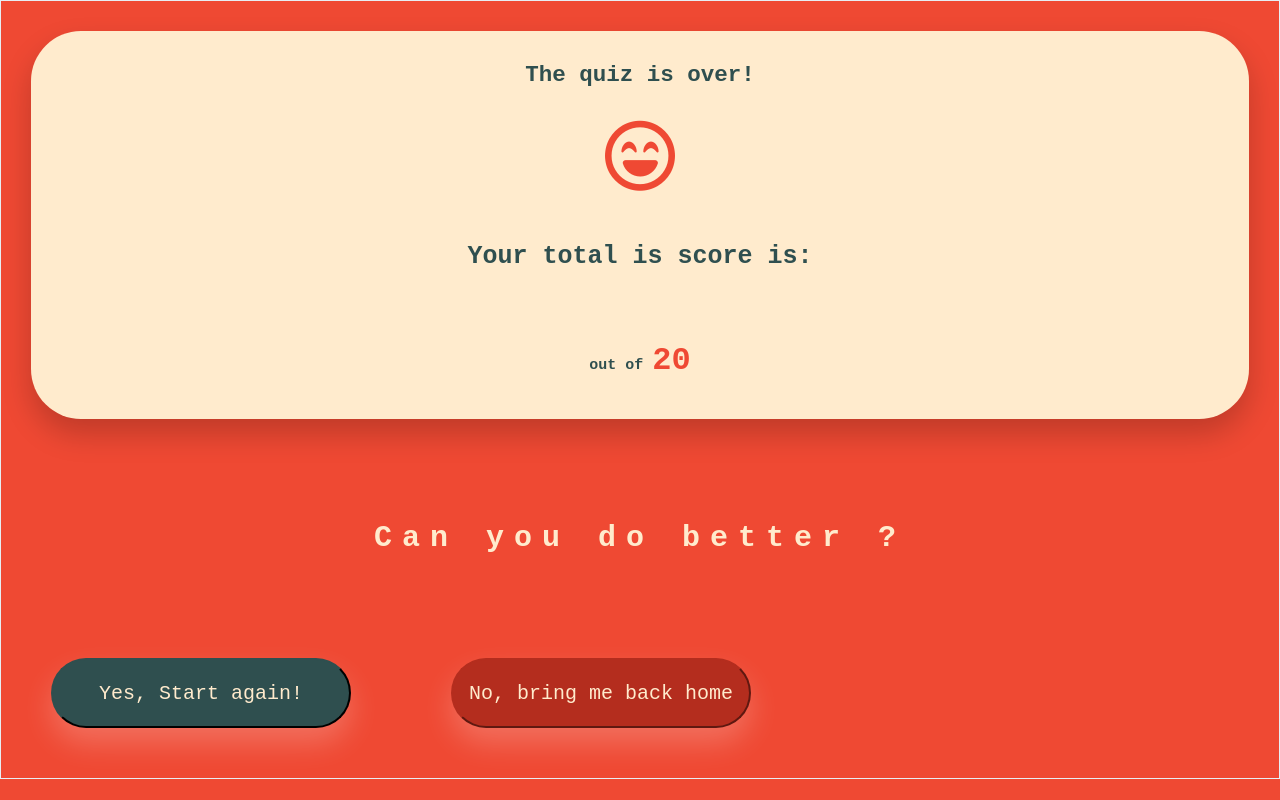
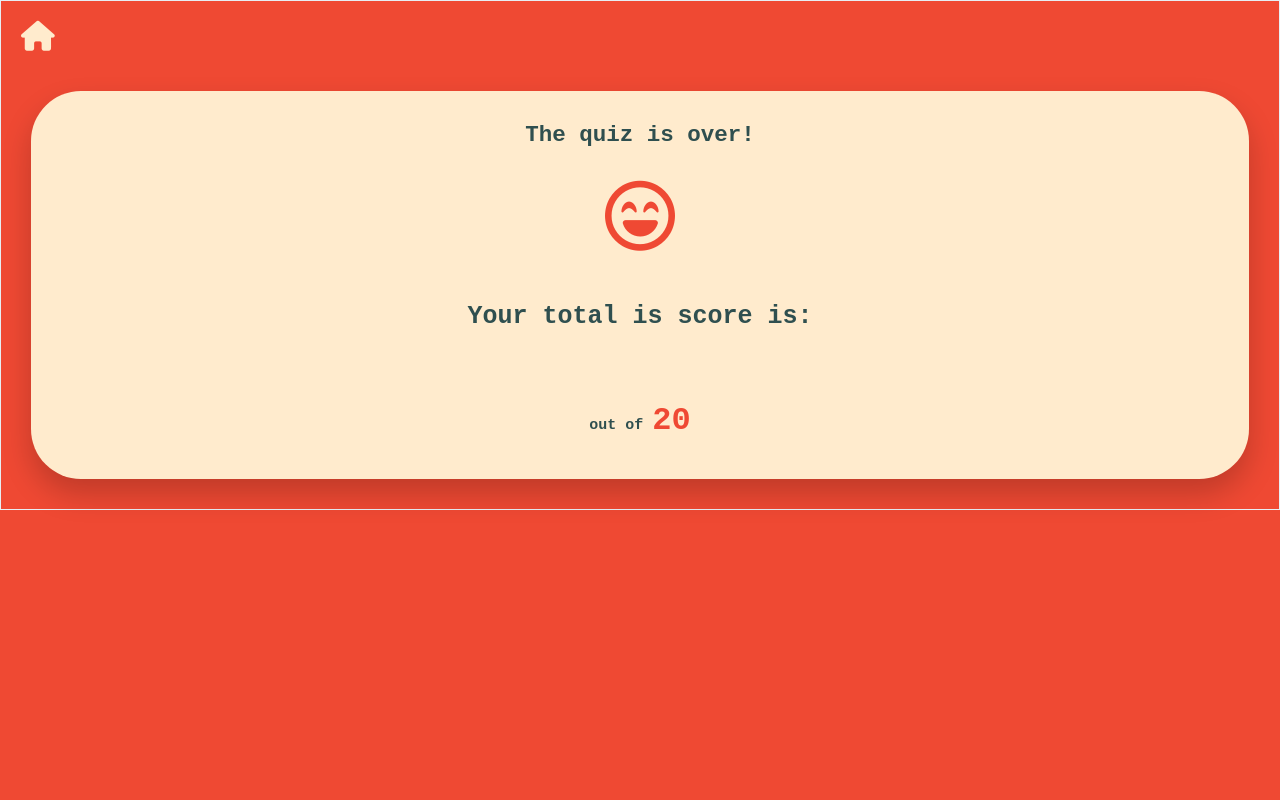
Before and after one commit to JustineOverflow/coding-quizz-reactjs, a React (Create React App) app: page /end-game in a window 1280 px wide. Built offline with nearby package versions, Linux system fonts and the light colour scheme.

Commit message:
fix bug end of the game to home page

```diff
--- a/src/EndGame/EndGame.js
+++ b/src/EndGame/EndGame.js
@@ -1,12 +1,17 @@
 import React from "react";
 import Quiz from "../Quiz/Quiz";
 import Home from "../Home/Home";
-import {Route} from "react-router";
+import {Route, Switch} from "react-router";
 import {Link} from "react-router-dom";
 
 function EndGame(props) {
     return (
         <section className="endgame">
+            <header>
+                <nav class="home-icon">
+                    <Link to="/"><i className="home-icon fas fa-home"></i></Link>
+                </nav>
+            </header>
             <div className="home">
                 <h1>The quiz is over! </h1>
                 <i className="endgame-icon far fa-laugh-beam"></i>
@@ -16,15 +21,10 @@ function EndGame(props) {
                     className="endgame-total">20</span>
                 </div>
             </div>
-                <h3 className="action-call"> Can you do better ? </h3>
-                <button className="action-start">
-                    <Link to="/quiz">Yes, Start again!</Link>
-                    <Route path="/quiz" exact component={Quiz}/>
-                </button>
-                <button className="action-home">
-                    <Link to="/">No, bring me back home</Link>
-                    <Route path="/" exact component={Home}/>
-                </button>
+                {/*<nav>*/}
+                {/*    <Link to="/">Bring me back home</Link>*/}
+                {/*    <Route exact={true} path="/" component={Home}/>*/}
+                {/*</nav>*/}
         </section>
     )
 }
--- a/src/Quiz/Quiz.js
+++ b/src/Quiz/Quiz.js
@@ -1,7 +1,6 @@
 import React, {Component} from 'react';
 import {Link, Route} from 'react-router-dom';
 import EndGame from "../EndGame/EndGame";
-
 
 class Quiz extends Component {
 
@@ -90,7 +89,18 @@ class Quiz extends Component {
 
                 </section>
             } else {
-                return <EndGame finalScore={this.state.score}/>
+                return (
+                    <EndGame finalScore={this.state.score}/>
+                    // <div>
+                    //     <Link to="/quiz">Start the quiz</Link>
+                    //     <Route path="/quiz" exact component={Quiz}/>
+                    // </div>
+                    // <nav>
+                    //     <Link to="/end-game" />
+                    // <EndGame finalScore={this.state.score}/>
+                    // <Route path="/end-game" exact component={EndGame}/>
+                    // </nav>
+                )
             }
         }
     }
```
